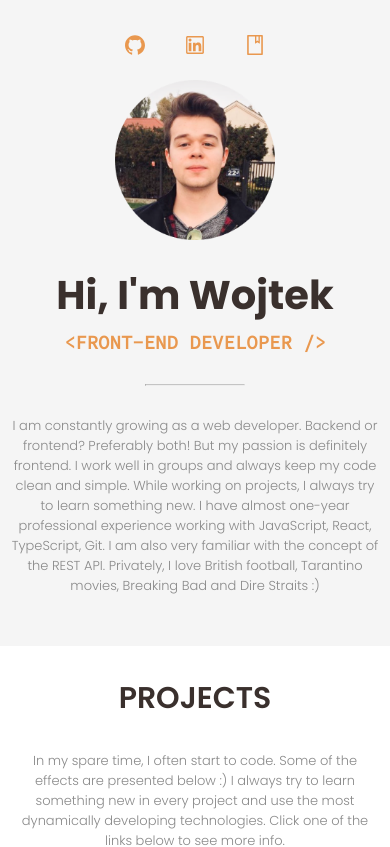
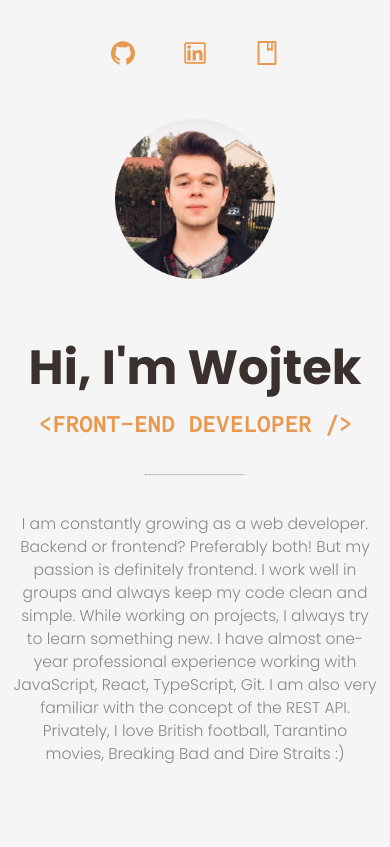
Before and after one commit to Wojstan/ws-portfolio, a Next.js app: page / in a window 390 px wide. Shown: the top 847 px of the page. Built offline with nearby package versions, Linux system fonts and the light colour scheme.

Commit message:
Modified smooth scroll and mobile styles

```diff
--- a/app/components/elements/ScrollTop/ScrollTop.tsx
+++ b/app/components/elements/ScrollTop/ScrollTop.tsx
@@ -34,13 +34,13 @@ const ScrollTop = () => {
   return (
     <>
       {isVisible && (
-        <Link href="/#about">
+        <a onClick={() => window.scroll({ top: 0, behavior: "smooth" })}>
           <aside
             className={`${styles.button} ${fadeOut ? styles.fadeout : ""}`}
           >
             <UpOutlined />
           </aside>
-        </Link>
+        </a>
       )}
     </>
   );
--- a/app/components/modules/Navbar/Navbar.module.css
+++ b/app/components/modules/Navbar/Navbar.module.css
@@ -29,7 +29,7 @@
     display: none;
   }
   .global {
-    margin-bottom: 2rem;
+    margin-bottom: 4rem;
   }
   .list {
     margin-bottom: 3rem;
--- a/app/components/modules/Navbar/Navbar.tsx
+++ b/app/components/modules/Navbar/Navbar.tsx
@@ -3,7 +3,6 @@ import {
   GithubOutlined,
   LinkedinOutlined,
   BookOutlined,
-  HomeOutlined,
 } from "@ant-design/icons";
 
 import Link from "next/link";
@@ -11,9 +10,10 @@ import Link from "next/link";
 type Props = {
   expand: boolean;
   color?: string | undefined;
+  homeRef: { current: HTMLDivElement | null };
 };
 
-const Navbar = ({ expand, color }: Props) => {
+const Navbar = ({ expand, color, homeRef }: Props) => {
   const globalMenu = (
     <ul className={styles.global}>
       <li>
@@ -47,6 +47,14 @@ const Navbar = ({ expand, color }: Props) => {
     color && (e.target.style.color = "");
   };
 
+  const scrollTo = (selector: string) => {
+    const homeElement = homeRef.current;
+
+    const scrollElement = homeElement?.querySelector(selector);
+
+    scrollElement?.scrollIntoView({ behavior: "smooth" });
+  };
+
   return (
     <nav>
       {expand ? (
@@ -54,16 +62,18 @@ const Navbar = ({ expand, color }: Props) => {
           {globalMenu}
           <ul className={`${styles.list} ${styles.home}`}>
             <li>
-              <Link href="/#about">ABOUT</Link>
+              <a onClick={() => scrollTo("#about")}>ABOUT</a>
             </li>
             <li>
-              <Link href="/#projects">PROJECTS</Link>
+              <a onClick={() => scrollTo("#projects")}>PROJECTS</a>
             </li>
             <li>
-              <Link href="/#experience">EXPERIENCE & EDUCATION</Link>
+              <a onClick={() => scrollTo("#experience")}>
+                EXPERIENCE & EDUCATION
+              </a>
             </li>
             <li>
-              <Link href="/#techstack">TECHSTACK</Link>
+              <a onClick={() => scrollTo("#techstack")}>TECHSTACK</a>
             </li>
           </ul>
         </>
--- a/app/components/templates/HomePage/HomePage.tsx
+++ b/app/components/templates/HomePage/HomePage.tsx
@@ -11,11 +11,15 @@ import TechBlock from "@element/TechBlock/TechBlock";
 import HomeTabs from "@module/HomeTabs/HomeTabs";
 import ScrollTop from "@element/ScrollTop/ScrollTop";
 import { HomeData } from "@template/HomePage/home";
+import { useRef } from "react";
 
-const HomePage = ({ data }: HomeData) => (
-  <>
+const HomePage = ({ data }: HomeData) => {
+  const homeRef = useRef<HTMLDivElement | null>(null);
+
+  return (
+    <div ref={homeRef}>
       <header id="about" className={styles.about}>
-      <Navbar expand />
+        <Navbar homeRef={homeRef} expand />
         <img src={"/img/about/avatar.png"} className={styles.avatar} alt="" />
         <article>
           <h1>Hi, I'm Wojtek</h1>
@@ -75,7 +79,8 @@ const HomePage = ({ data }: HomeData) => (
         </HomeSection>
       </main>
       <ScrollTop />
-  </>
+    </div>
   );
+};
 
 export default HomePage;
--- a/app/services/data/homeData.json
+++ b/app/services/data/homeData.json
@@ -12,10 +12,6 @@
       {
         "id": 2,
         "href": "bgPr4"
-      },
-      {
-        "id": 3,
-        "href": "bgPr5"
       }
     ]
   },
--- a/pages/project/[id].tsx
+++ b/pages/project/[id].tsx
@@ -1,6 +1,7 @@
 import Layout from "@layout/Layout";
 import { ProjectData } from "@template/ProjectPage/project";
 import ProjectPage from "@template/ProjectPage/ProjectPage";
+import { useEffect } from "react";
 import { getProjectData } from "services/api-services";
 
 export async function getStaticPaths() {
--- a/styles/globals.css
+++ b/styles/globals.css
@@ -6,10 +6,6 @@
   --main-title-color: #3a302d;
   --sub-text-color: #898989;
   --sub-color: #e9984f;
-}
-
-html {
-  scroll-behavior: smooth;
 }
 
 * {
@@ -130,8 +126,8 @@ button {
 @media screen and (max-width: 992px) {
   article {
     max-width: 100%;
-    margin-top: 2rem;
-    margin-bottom: 4rem;
+    margin-top: 4rem;
+    margin-bottom: 6rem;
   }
   .bgPr1 {
     background-image: url("../public/img/projects/square1.png");
@@ -152,7 +148,7 @@ button {
 
 @media screen and (max-width: 576px) {
   html {
-    font-size: 10px;
+    font-size: 12px;
   }
   h1 {
     font-size: 4rem;
```
Lines whose indentation alone changed are shown as unchanged.
